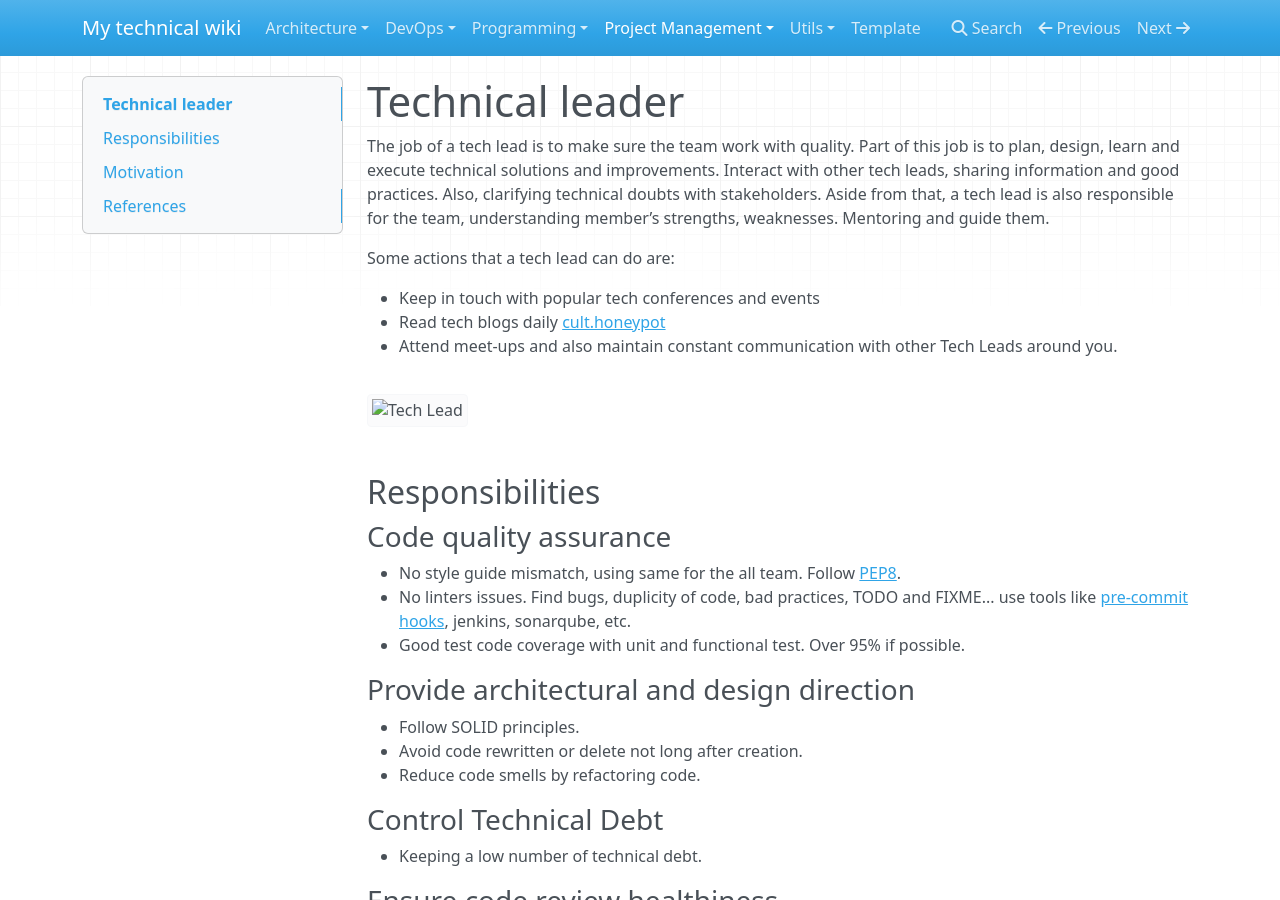
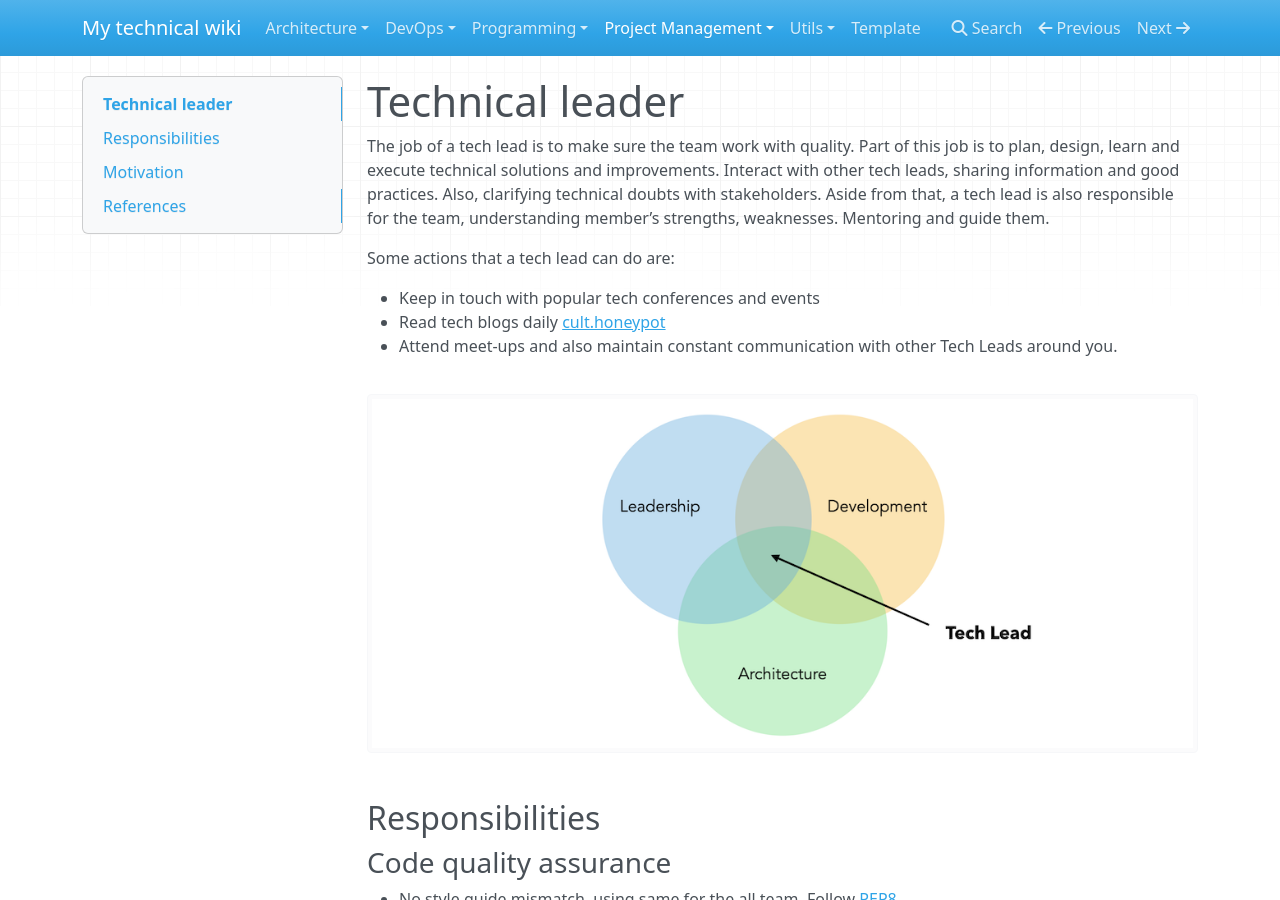
Before and after one commit to McLargo/mkdown-docs, an MkDocs documentation site: the page built from docs/project-management/tech-lead.md, in a window 1280 px wide and 900 px high. Built offline with MkDocs 1.6.1, drawn with Linux system fonts in a browser that asks for light colours; nearby versions of some CDN libraries.

Commit message:
Refactor assets

```diff
--- a/docs/project-management/tech-lead.md
+++ b/docs/project-management/tech-lead.md
@@ -14,7 +14,7 @@ Some actions that a tech lead can do are:
 - Attend meet-ups and also maintain constant communication with other Tech Leads
   around you.
 
-![Tech Lead](../../assets/img/tech-lead.png)
+![Tech Lead](../assets/img/tech-lead.png)
 
 ## Responsibilities
 
```
Also changed, not shown: docs/assets/img/tech-lead.png (renamed from assets/img/tech-lead.png).
